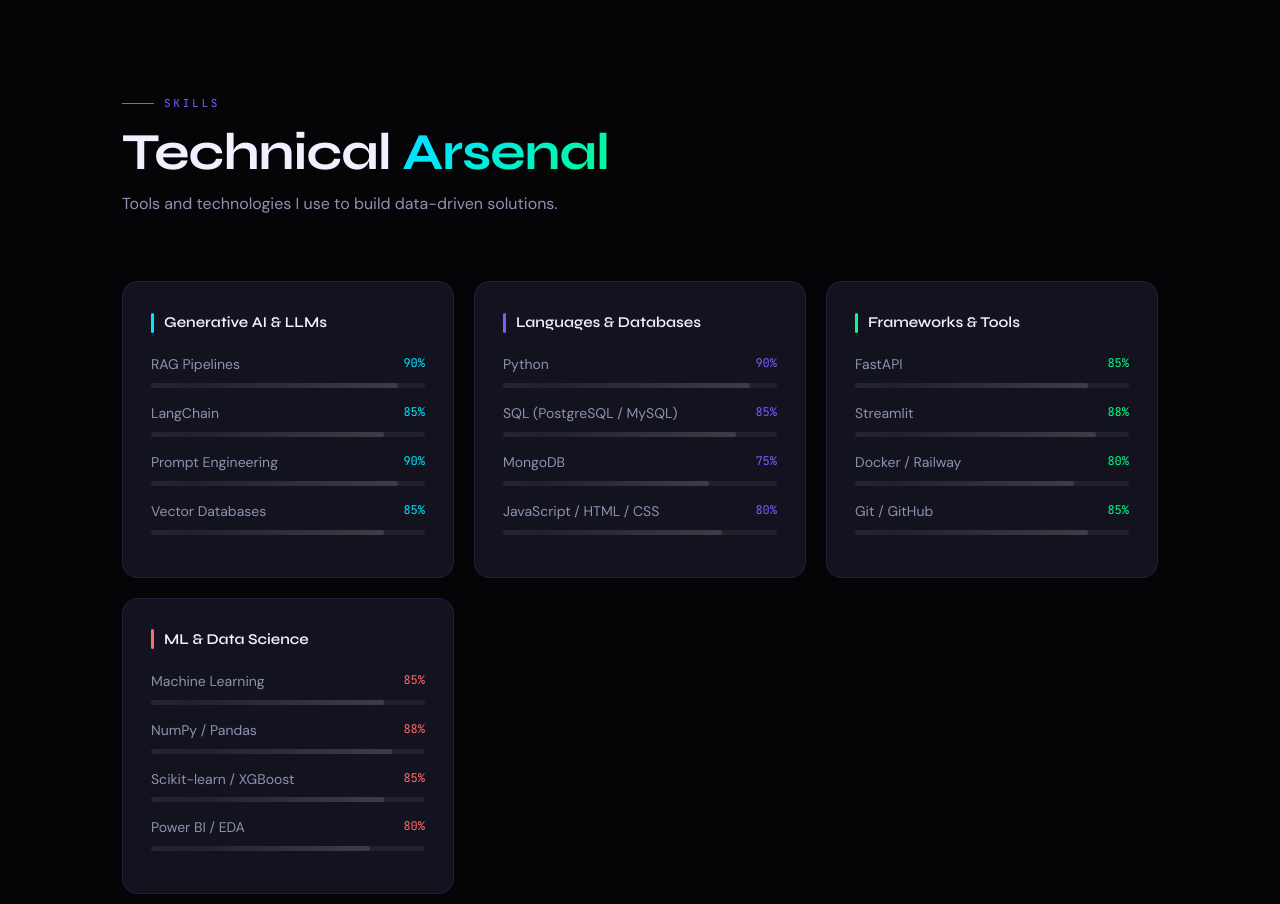
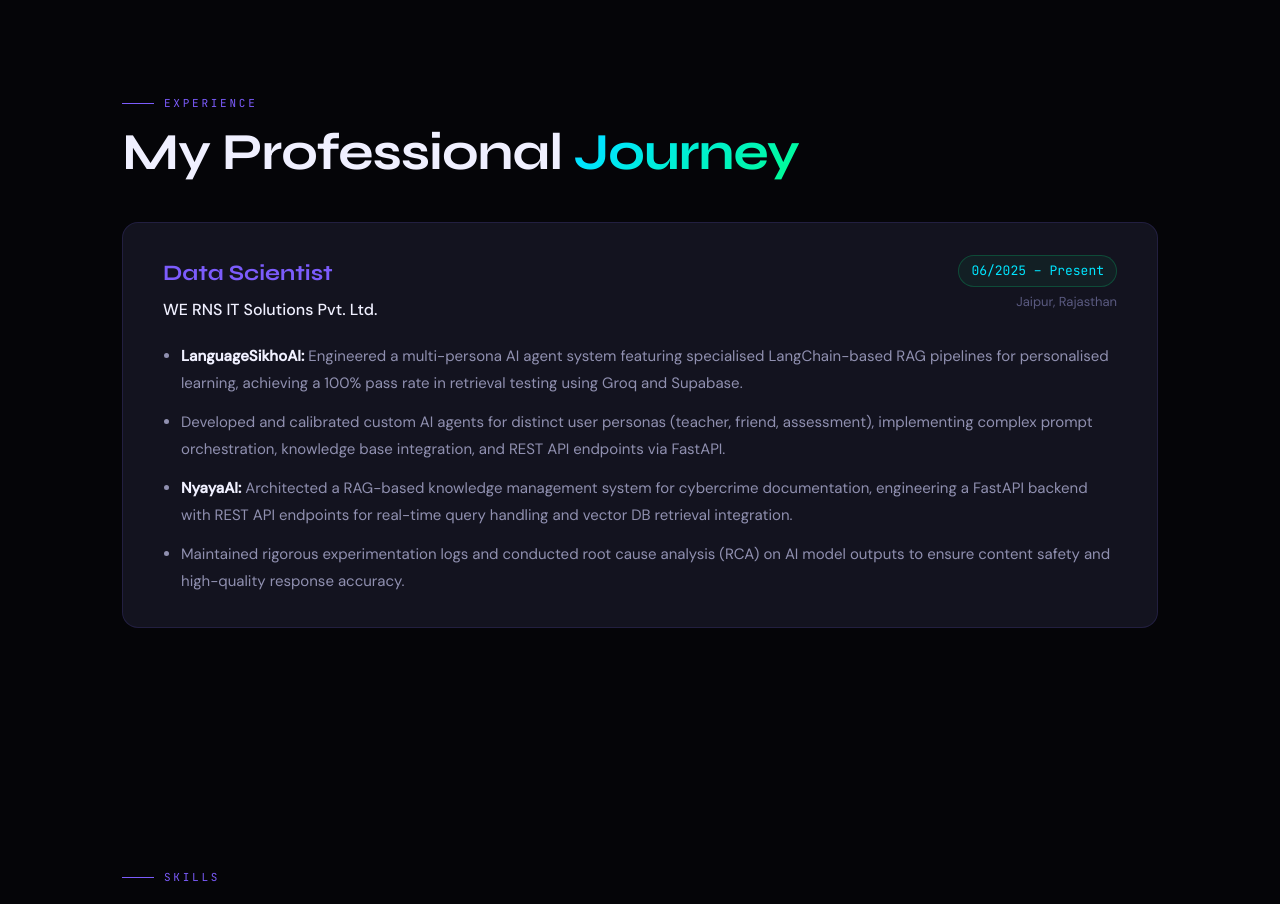
Before and after one commit to yuvrajsinghshek/yuvraj-portfolio, a React (Create React App) app: page / in a window 1280 px wide. Shown: the part 1860-2764 px from the top of the page. Built offline with nearby package versions, Linux system fonts and the light colour scheme.

Commit message:
Add Experience component, update Projects UI, restore Laptop project, and structure Skills into 7 sections

```diff
--- a/src/App.jsx
+++ b/src/App.jsx
@@ -3,6 +3,7 @@
 import Navbar from './components/Navbar';
 import Hero from './components/Hero';
 import About from './components/About';
+import Experience from './components/Experience';
 import Skills from './components/Skills';
 import Projects from './components/Projects';
 import Certificates from './components/Certificates';
@@ -71,6 +72,7 @@
       <main>
         <Hero />
         <About />
+        <Experience />
         <Skills />
         <Projects />
         <Certificates />
--- /dev/null
+++ b/src/components/Experience.jsx
@@ -0,0 +1,47 @@
+import React from 'react';
+import { useInView } from '../hooks/useInView';
+
+export default function Experience() {
+  const [ref, visible] = useInView();
+
+  return (
+    <section id="experience" ref={ref} style={{ padding:'120px 0' }}>
+      <div className="container">
+        <p className="section-label">Experience</p>
+        <h2 className="section-title">My Professional <span className="glow-text">Journey</span></h2>
+
+        <div style={{ opacity:visible?1:0, transform:visible?'none':'translateY(40px)', transition:'all 0.8s cubic-bezier(0.16,1,0.3,1)', marginTop: 40 }}>
+          <div className="card" style={{ position: 'relative', padding: '32px 40px' }}>
+
+            <div style={{ display: 'flex', justifyContent: 'space-between', flexWrap: 'wrap', gap: 10, marginBottom: 20 }}>
+              <div>
+                <h3 style={{ fontFamily: 'var(--font-display)', fontSize: 22, fontWeight: 700, color: 'var(--accent)', marginBottom: 4 }}>Data Scientist</h3>
+                <div style={{ fontSize: 16, color: 'var(--text)', fontWeight: 500 }}>WE RNS IT Solutions Pvt. Ltd.</div>
+              </div>
+              <div style={{ textAlign: 'right' }}>
+                <div style={{ fontFamily: 'var(--font-mono)', fontSize: 13, color: 'var(--accent2)', padding: '4px 12px', background: 'rgba(0,255,136,0.05)', border: '1px solid rgba(0,255,136,0.2)', borderRadius: 100, display: 'inline-block', marginBottom: 4 }}>06/2025 – Present</div>
+                <div style={{ fontSize: 13, color: 'var(--text3)' }}>Jaipur, Rajasthan</div>
+              </div>
+            </div>
+
+            <ul style={{ color: 'var(--text2)', lineHeight: 1.8, fontSize: 15, paddingLeft: 18, margin: 0, display: 'flex', flexDirection: 'column', gap: 12 }}>
+              <li>
+                <strong style={{color: 'var(--text)'}}>LanguageSikhoAI:</strong> Engineered a multi-persona AI agent system featuring specialised LangChain-based RAG pipelines for personalised learning, achieving a 100% pass rate in retrieval testing using Groq and Supabase.
+              </li>
+              <li>
+                Developed and calibrated custom AI agents for distinct user personas (teacher, friend, assessment), implementing complex prompt orchestration, knowledge base integration, and REST API endpoints via FastAPI.
+              </li>
+              <li>
+                <strong style={{color: 'var(--text)'}}>NyayaAI:</strong> Architected a RAG-based knowledge management system for cybercrime documentation, engineering a FastAPI backend with REST API endpoints for real-time query handling and vector DB retrieval integration.
+              </li>
+              <li>
+                Maintained rigorous experimentation logs and conducted root cause analysis (RCA) on AI model outputs to ensure content safety and high-quality response accuracy.
+              </li>
+            </ul>
+
+          </div>
+        </div>
+      </div>
+    </section>
+  );
+}
--- a/src/components/Projects.jsx
+++ b/src/components/Projects.jsx
@@ -6,18 +6,30 @@
     id: 1, num: '01',
     title: 'NyayaAI — Cybercrime Awareness RAG Chatbot',
     status: 'Live', statusColor: 'var(--accent2)',
-    desc: 'Production-grade RAG chatbot for Indian citizens to get accurate cybercrime info. Engineered end-to-end system: RAG pipeline (ChromaDB + sentence-transformers), FastAPI backend, PostgreSQL database, JWT Auth, and Streamlit frontend. Fully deployed 24/7 on Railway and Streamlit Cloud.',
+    desc: 'Production-grade RAG chatbot for Indian citizens to get accurate cybercrime information from official government sources.',
+    details: [
+      'Engineered complete end-to-end system — RAG pipeline, FastAPI backend, PostgreSQL database, JWT auth with OTP verification, and Streamlit frontend.',
+      'Processed official I4C/MHA government PDFs and FAQs into 61-chunk ChromaDB vector knowledge base.',
+      'Achieved semantic retrieval with sentence-transformers embeddings and Groq LLM (llama-3.3-70b) for context-aware responses.',
+      'Supports English, Hindi, and Hinglish queries. Fully deployed 24/7 on Railway and Streamlit Cloud.'
+    ],
     tech: ['Python', 'FastAPI', 'RAG', 'ChromaDB', 'Groq', 'PostgreSQL', 'Streamlit'],
     color: 'var(--accent)',
     gradient: 'linear-gradient(135deg,rgba(124,92,252,0.15),rgba(0,229,255,0.08))',
     icon: '⚖️',
     github: 'https://github.com/yuvrajsinghshek/NyayaAI',
+    live: 'https://nyayaai-a2z49n3tw6egxbixarud5u.streamlit.app/'
   },
   {
     id: 2, num: '02',
     title: 'LanguageSikhoAI',
     status: 'In Progress', statusColor: 'var(--accent4)',
-    desc: 'Architected the AI brain featuring 5 distinct persona-based agents (teacher, friend, assessment) using specialised LangChain RAG pipelines. Integrated Groq for low-latency inference and validated retrieval performance on a custom knowledge base in Supabase.',
+    desc: 'Collaborated with a software developer to build an end-to-end AI-powered language learning platform.',
+    details: [
+      'Architected the entire AI brain, including 5 distinct persona-based agents (teacher, friend, assessment).',
+      'Engineered complex LangChain RAG pipelines and level-based exercise generation.',
+      'Successfully integrated Groq for low-latency inference and validated retrieval performance on a custom knowledge base of 66+ chunks in Supabase.'
+    ],
     tech: ['LangChain', 'Groq', 'RAG', 'Supabase', 'Python', 'FastAPI'],
     color: 'var(--accent2)',
     gradient: 'linear-gradient(135deg,rgba(0,229,255,0.10),rgba(0,255,136,0.04))',
@@ -48,6 +60,17 @@
   },
   {
     id: 5, num: '05',
+    title: 'Laptop Price Prediction & Recommendation',
+    status: 'Completed', statusColor: 'var(--accent2)',
+    desc: 'End-to-end ML pipeline for price prediction deployed as a Streamlit app for real-time estimation and recommendations. Demonstrates hands-on Python, ML modelling, and deployment skills.',
+    tech: ['Python', 'ML', 'Streamlit', 'Regression', 'Feature Engineering', 'Deployment'],
+    color: 'var(--accent4)',
+    gradient: 'linear-gradient(135deg,rgba(0,255,136,0.10),rgba(124,92,252,0.04))',
+    icon: '💻',
+    github: 'https://github.com/yuvrajsinghshek/laptop_price_prediction',
+  },
+  {
+    id: 6, num: '06',
     title: 'Hotel Booking Cancellation Analysis',
     status: 'Completed', statusColor: 'var(--accent2)',
     desc: 'Data cleaning, EDA, and statistical insight analysis to identify key factors driving cancellations. Produced structured case study material suitable for data analytics curriculum.',
@@ -87,19 +110,24 @@
                 transitionDelay:`${i*0.1}s`,
                 position:'relative', overflow:'hidden',
               }}
-              onClick={()=>p.github && window.open(p.github,'_blank')}
+              onClick={() => p.live ? window.open(p.live, '_blank') : (p.github ? window.open(p.github, '_blank') : null)}
             >
               <div style={{ position:'absolute', top:24, right:28, fontFamily:'var(--font-display)', fontSize:48, fontWeight:800, color:'rgba(255,255,255,0.03)', lineHeight:1, userSelect:'none' }}>{p.num}</div>
 
               <div style={{ display:'flex', alignItems:'flex-start', gap:16, marginBottom:16 }}>
                 <div style={{ width:48, height:48, borderRadius:12, flexShrink:0, background:`${p.color}18`, border:`1px solid ${p.color}30`, display:'flex', alignItems:'center', justifyContent:'center', fontSize:22 }}>{p.icon}</div>
                 <div>
-                  <div style={{ display:'flex', alignItems:'center', gap:8, marginBottom:6 }}>
+                  <div style={{ display:'flex', alignItems:'center', gap:8, marginBottom:6, flexWrap: 'wrap' }}>
                     <span style={{ fontFamily:'var(--font-mono)', fontSize:11, padding:'3px 10px', borderRadius:100, background:`${p.statusColor}18`, color:p.statusColor, border:`1px solid ${p.statusColor}30` }}>{p.status}</span>
+                    {p.live && (
+                      <span onClick={(e) => { e.stopPropagation(); window.open(p.live, '_blank'); }} style={{ fontFamily:'var(--font-mono)', fontSize:11, padding:'3px 10px', borderRadius:100, background:'rgba(0,255,136,0.1)', color:'#00ff88', border:'1px solid rgba(0,255,136,0.3)', display:'flex', alignItems:'center', gap:4, cursor: 'pointer' }}>
+                        Live Demo ↗
+                      </span>
+                    )}
                     {p.github && (
-                      <span style={{ fontFamily:'var(--font-mono)', fontSize:11, padding:'3px 10px', borderRadius:100, background:'rgba(255,255,255,0.05)', color:'var(--text3)', border:'1px solid var(--border)', display:'flex', alignItems:'center', gap:4 }}>
+                      <span onClick={(e) => { e.stopPropagation(); window.open(p.github, '_blank'); }} style={{ fontFamily:'var(--font-mono)', fontSize:11, padding:'3px 10px', borderRadius:100, background:'rgba(255,255,255,0.05)', color:'var(--text3)', border:'1px solid var(--border)', display:'flex', alignItems:'center', gap:4, cursor: 'pointer' }}>
                         <svg width="11" height="11" viewBox="0 0 24 24" fill="currentColor"><path d="M12 0C5.37 0 0 5.37 0 12c0 5.31 3.435 9.795 8.205 11.385.6.105.825-.255.825-.57 0-.285-.015-1.23-.015-2.235-3.015.555-3.795-.735-4.035-1.41-.135-.345-.72-1.41-1.23-1.695-.42-.225-1.02-.78-.015-.795.945-.015 1.62.87 1.845 1.23 1.08 1.815 2.805 1.305 3.495.99.105-.78.42-1.305.765-1.605-2.67-.3-5.46-1.335-5.46-5.925 0-1.305.465-2.385 1.23-3.225-.12-.3-.54-1.53.12-3.18 0 0 1.005-.315 3.3 1.23.96-.27 1.98-.405 3-.405s2.04.135 3 .405c2.295-1.56 3.3-1.23 3.3-1.23.66 1.65.24 2.88.12 3.18.765.84 1.23 1.905 1.23 3.225 0 4.605-2.805 5.625-5.475 5.925.435.375.81 1.095.81 2.22 0 1.605-.015 2.895-.015 3.3 0 .315.225.69.825.57A12.02 12.02 0 0024 12c0-6.63-5.37-12-12-12z"/></svg>
-                        View on GitHub ↗
+                        GitHub ↗
                       </span>
                     )}
                   </div>
@@ -107,7 +135,12 @@
                 </div>
               </div>
 
-              <p style={{ color:'var(--text2)', fontSize:14, lineHeight:1.7, marginBottom:18 }}>{p.desc}</p>
+              <p style={{ color:'var(--text2)', fontSize:14, lineHeight:1.7, marginBottom: p.details ? 8 : 18 }}>{p.desc}</p>
+              {p.details && (
+                <ul style={{ color:'var(--text2)', fontSize:13, lineHeight:1.6, marginBottom:18, paddingLeft: 18 }}>
+                  {p.details.map((d, i) => <li key={i} style={{ marginBottom: 6 }}>{d}</li>)}
+                </ul>
+              )}
 
               <div style={{ display:'flex', flexWrap:'wrap', gap:6 }}>
                 {p.tech.map(t=>(
--- a/src/components/Skills.jsx
+++ b/src/components/Skills.jsx
@@ -6,40 +6,65 @@
     label: 'Generative AI & LLMs',
     color: 'var(--accent2)',
     skills: [
-      { name: 'RAG Pipelines', level: 90 },
-      { name: 'LangChain', level: 85 },
+      { name: 'LangChain / RAG', level: 90 },
       { name: 'Prompt Engineering', level: 90 },
       { name: 'Vector Databases', level: 85 },
+      { name: 'Groq API / Transformers', level: 85 },
     ],
   },
   {
-    label: 'Languages & Databases',
+    label: 'Programming & Databases',
     color: 'var(--accent)',
     skills: [
       { name: 'Python', level: 90 },
-      { name: 'SQL (PostgreSQL / MySQL)', level: 85 },
+      { name: 'SQL (MySQL, PostgreSQL)', level: 85 },
       { name: 'MongoDB', level: 75 },
-      { name: 'JavaScript / HTML / CSS', level: 80 },
+    ],
+  },
+  {
+    label: 'Machine Learning / DL',
+    color: 'var(--accent4)',
+    skills: [
+      { name: 'Scikit-learn', level: 85 },
+      { name: 'PyTorch / TensorFlow', level: 75 },
+      { name: 'XGBoost', level: 80 },
+    ],
+  },
+  {
+    label: 'Data Analysis',
+    color: 'var(--accent3)',
+    skills: [
+      { name: 'NumPy / Pandas', level: 88 },
+      { name: 'Matplotlib / Seaborn', level: 85 },
+      { name: 'EDA / Stats Analysis', level: 82 },
     ],
   },
   {
     label: 'Frameworks & Tools',
-    color: 'var(--accent4)',
+    color: '#00e5ff',
     skills: [
-      { name: 'FastAPI', level: 85 },
+      { name: 'FastAPI / REST API', level: 85 },
       { name: 'Streamlit', level: 88 },
       { name: 'Docker / Railway', level: 80 },
       { name: 'Git / GitHub', level: 85 },
     ],
   },
   {
-    label: 'ML & Data Science',
-    color: 'var(--accent3)',
+    label: 'Business Intelligence',
+    color: '#7c5cfc',
     skills: [
-      { name: 'Machine Learning', level: 85 },
-      { name: 'NumPy / Pandas', level: 88 },
-      { name: 'Scikit-learn / XGBoost', level: 85 },
-      { name: 'Power BI / EDA', level: 80 },
+      { name: 'Power BI', level: 80 },
+      { name: 'Streamlit Dashboards', level: 85 },
+      { name: 'MS Excel (Advanced)', level: 85 },
+    ],
+  },
+  {
+    label: 'Core Competencies',
+    color: '#ff6b6b',
+    skills: [
+      { name: 'Problem Solving', level: 90 },
+      { name: 'Analytical Thinking', level: 88 },
+      { name: 'Rapid Learning', level: 90 },
     ],
   },
 ];
```
